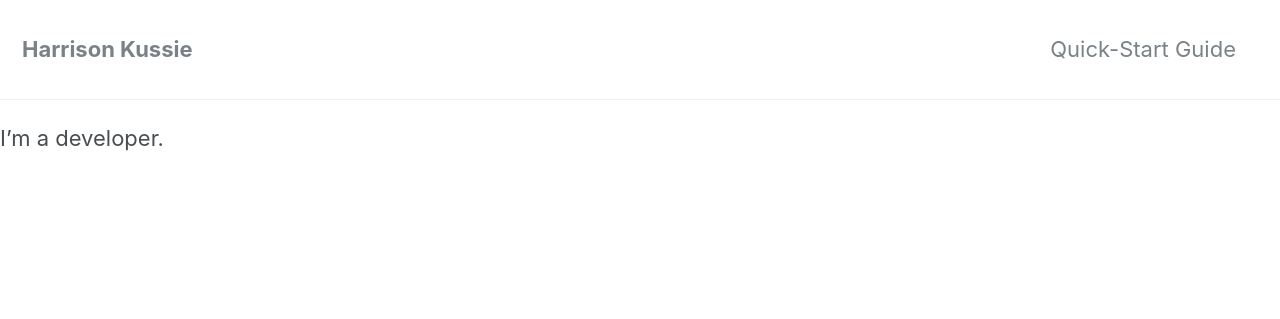
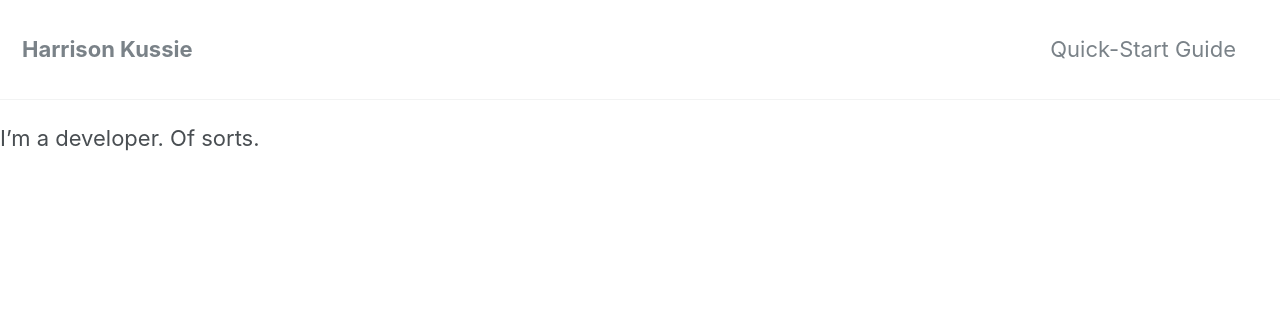
Before and after one commit to hkussie/hkussie.github.io, a Jekyll site: the page built from _pages/about.md, in a window 1280 px wide. Shown: the top 319 px of the page. Built offline with Jekyll 4.4.1, drawn with Linux system fonts in a browser that asks for light colours; nearby versions of some CDN libraries; our own code applies the rules of GitHub Pages for plain Markdown files.

Commit message:
Add correct pics to project

```diff
--- a/_config.yml
+++ b/_config.yml
@@ -101,7 +101,7 @@ analytics:
 # Site Author
 author:
   name             : "Harrison Kussie"
-  avatar           : "images/seattle_skyline.jpeg"  # path of avatar image, e.g. "/assets/images/bio-photo.jpg"
+  avatar           : "images/Image(3).jpeg"  # path of avatar image, e.g. "/assets/images/bio-photo.jpg"
   bio              : "Software Developer and aspiring Bioinformatician."
   location         : "Seattle, WA."
   email            : "hkussie@gmail.com"
--- a/_pages/about.md
+++ b/_pages/about.md
@@ -5,4 +5,4 @@ header:
   image: "/images/rainy_seattle.jpeg"
 ---
 
-I'm a developer.
+I'm a developer. Of sorts.
```
